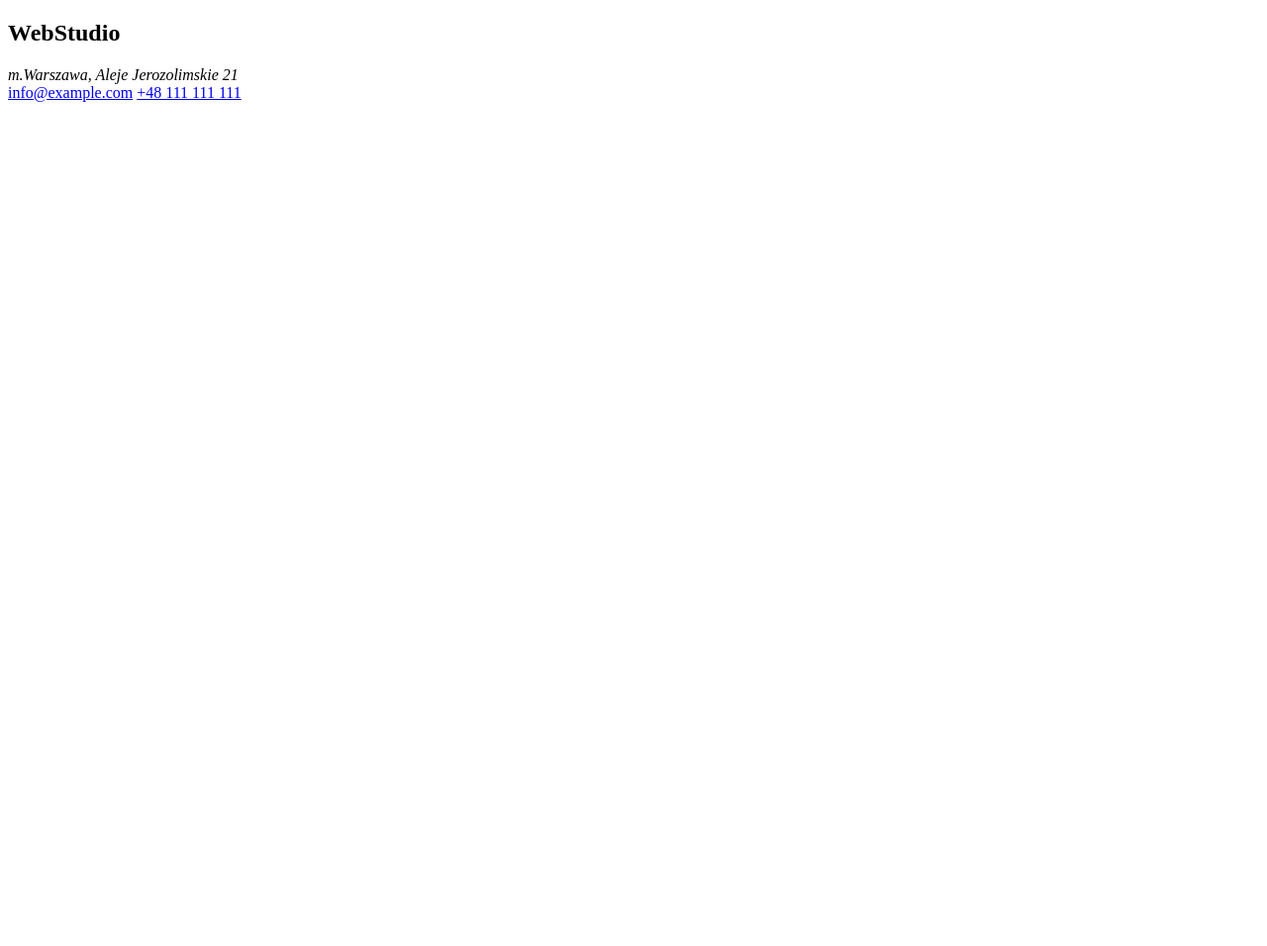
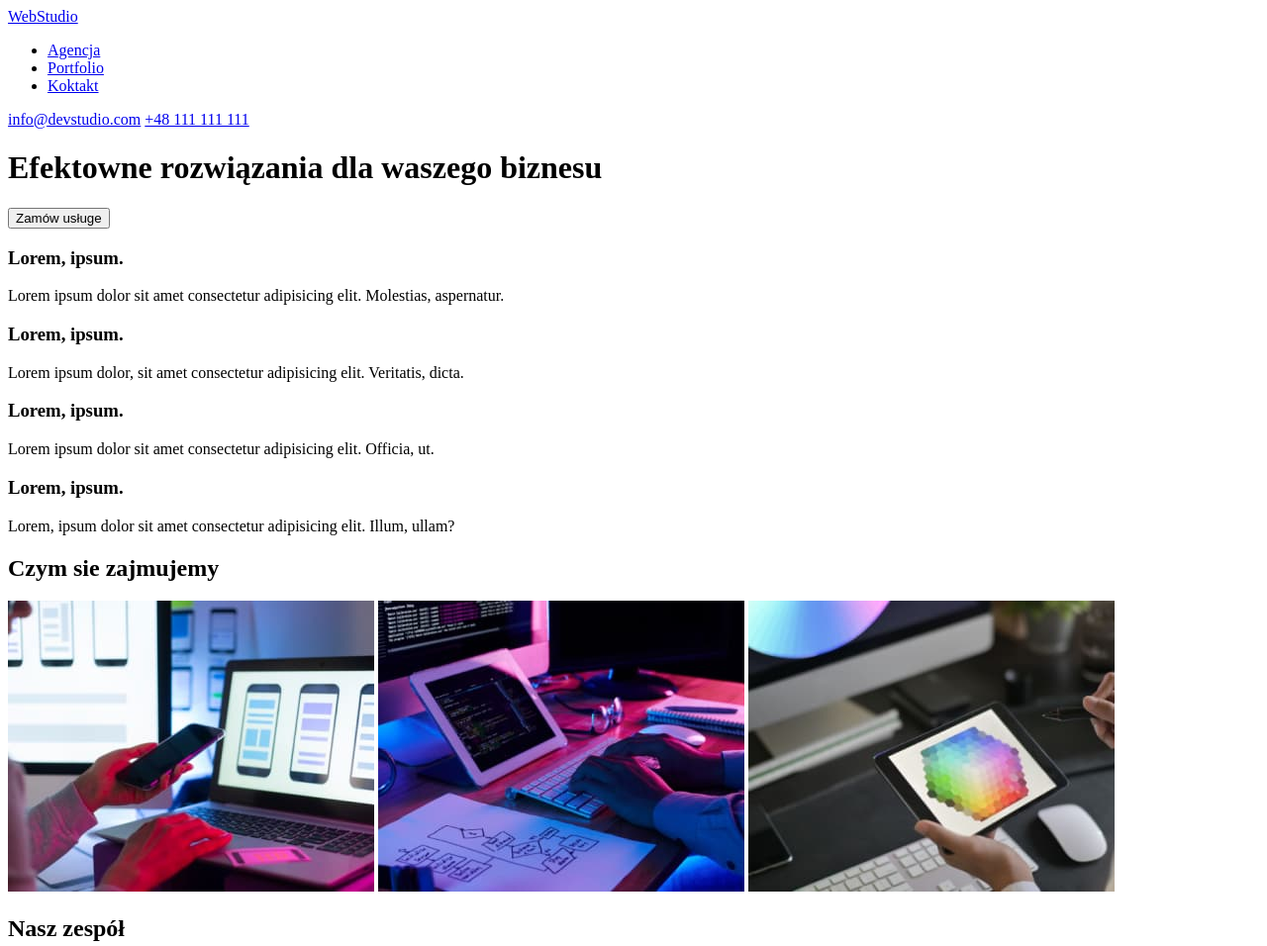
Before and after one commit to przemko-przemko/goit-markup-hw-01, a plain HTML site: page index.html in a window 1280 px wide. Shown: the top 956 px of the page at 99% size. Before the commit the page ends 800 px from the top, so only its background shows below. Drawn offline with Linux system fonts and the light colour scheme.

Commit message:
homework-site

```diff
--- a/index.html
+++ b/index.html
@@ -1,18 +1,70 @@
 <!DOCTYPE html>
 <html lang="pl">
+
 <head>
     <meta charset="UTF-8">
     <meta http-equiv="X-UA-Compatible" content="IE=edge">
     <meta name="viewport" content="width=device-width, initial-scale=1.0">
     <title>Document</title>
 </head>
+
 <body>
     <header>
-
+        <a href="#">WebStudio</a>
+        <nav>
+            <ul>
+                <li><a href="#">Agencja</a></li>
+                <li><a href="#">Portfolio</a></li>
+                <li><a href="#">Koktakt</a></li>
+            </ul>
+        </nav>
+        <a href="mailto:info@devstudio.com">info@devstudio.com</a>
+        <a href="tel:+48111111111">+48 111 111 111</a>
     </header>
     <main>
+        <h1>Efektowne rozwiązania dla waszego biznesu</h1>
+        <input type="button" value="Zamów usługe">
+    </main>
+    <section>
+        <h3>Lorem, ipsum.</h3>
+        <p>Lorem ipsum dolor sit amet consectetur adipisicing elit. Molestias, aspernatur.</p>
 
-    </main>
+        <h3>Lorem, ipsum.</h3>
+        <p>Lorem ipsum dolor, sit amet consectetur adipisicing elit. Veritatis, dicta.</p>
+
+        <h3>Lorem, ipsum.</h3>
+        <p>Lorem ipsum dolor sit amet consectetur adipisicing elit. Officia, ut.</p>
+
+        <h3>Lorem, ipsum.</h3>
+        <p>Lorem, ipsum dolor sit amet consectetur adipisicing elit. Illum, ullam?</p>
+
+    </section>
+    <section>
+        <h2>Czym sie zajmujemy</h2>
+        <img src="images/box/img1.jpg" alt="Office" width="370" height="294">
+        <img src="images/box/img.jpg" alt="Mobile technologies" width="370" height="294">
+        <img src="images/box/img2.jpg" alt="Graphic" width="370" height="294">
+    </section>
+    <section>
+        <h2>Nasz zespół</h2>
+        <figure>
+            <img src="images/main-team/person1.jpg" alt="John Doe" width="270" height="260">
+            <figcaption>Product Designer</figcaption>
+        </figure>
+        <figure>
+            <img src="images/main-team/person2.jpg" alt="John Doe" width="270" height="260">
+            <figcaption>Frontend Developer</figcaption>
+        </figure>
+        <figure>
+            <img src="images/main-team/person3.jpg" alt="John Doe" width="270" height="260">
+            <figcaption>Marketing</figcaption>
+        </figure>
+        <figure>
+            <img src="images/main-team/person4.jpg" alt="John Doe" width="270" height="260">
+            <figcaption>UI Designer</figcaption>
+        </figure>
+
+    </section>
     <footer>
         <h2>WebStudio</h2>
         <address>m.Warszawa, Aleje Jerozolimskie 21</address>
@@ -20,4 +72,5 @@
         <a href="tel:+48111111111">+48 111 111 111</a>
     </footer>
 </body>
+
 </html>
```
Also changed, not shown: images/box/img.jpg (added), images/box/img1.jpg (added), images/box/img2.jpg (added), images/main-team/person1.jpg (added), images/main-team/person2.jpg (added), images/main-team/person3.jpg (added), images/main-team/person4.jpg (added).
